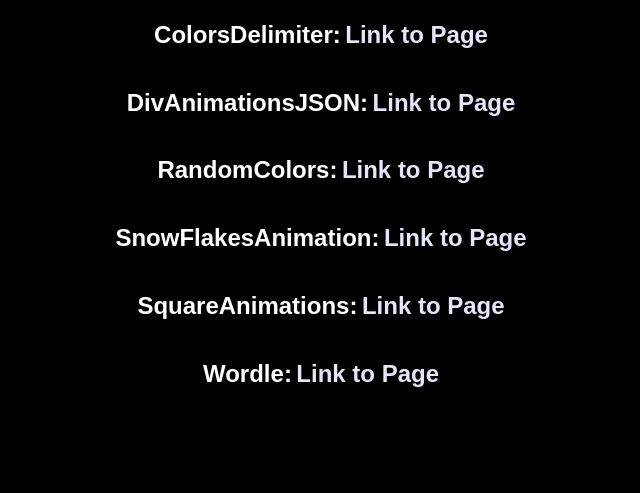
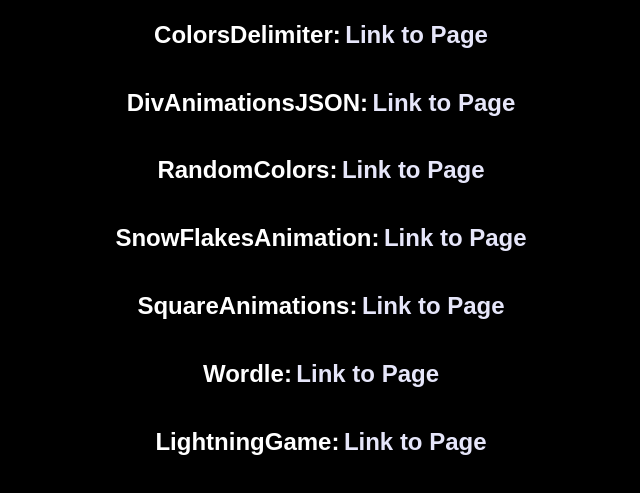
Before and after one commit to Jovann365/InternetProgramming, a plain HTML site: page index.html in a window 1280 px wide. Shown: the part 79-572 px from the top of the page, without its empty margins (319-959 px from the left). Drawn offline with Linux system fonts and the light colour scheme.

Commit message:
index update

```diff
--- a/index.html
+++ b/index.html
@@ -30,5 +30,6 @@
 <h2>SnowFlakesAnimation: </h2> <a href="Projects/SnowFlakes/SnowFlakeAnimation.html"><h2>Link to Page</h2></a> <br>
 <h2>SquareAnimations: </h2> <a href="Projects/SquareAnimations.html"><h2>Link to Page</h2></a> <br>
 <h2>Wordle: </h2> <a href="Projects/Wordle.html"><h2>Link to Page</h2></a> <br>
+<h2>LightningGame: </h2> <a href="Projects/LightningGame.html"><h2>Link to Page</h2></a> <br>
 </body>
 </html>
```
